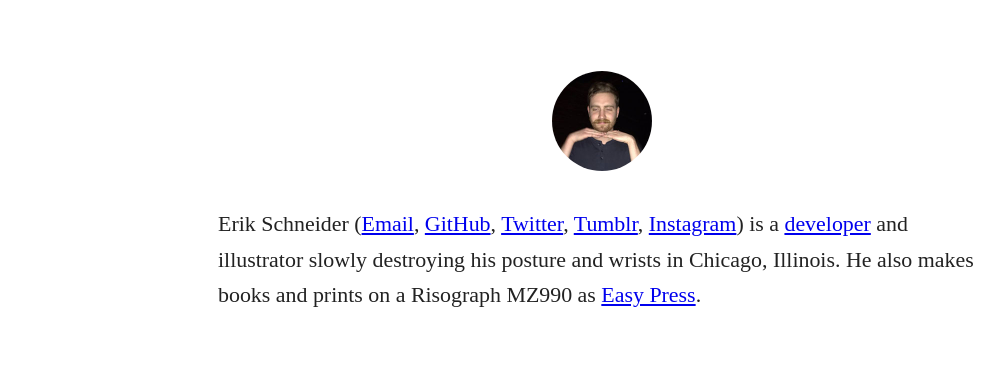
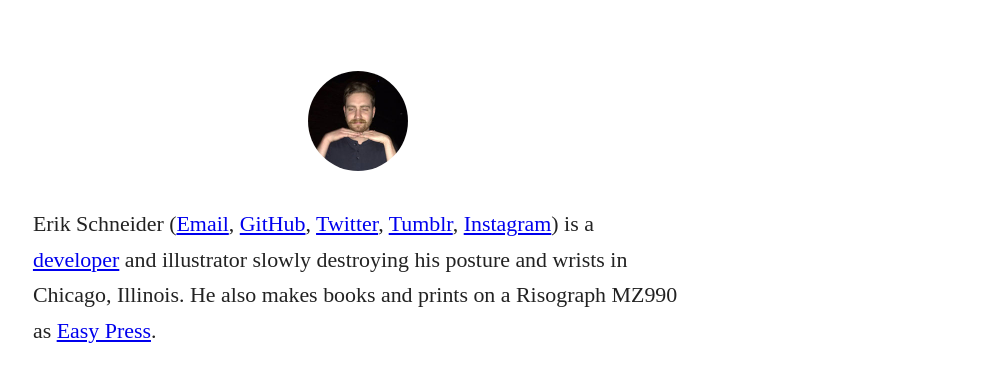
Before and after one commit to schneiderik/schneiderik, a PHP site: page / in a window 1280 px wide. Shown: the top 382 px of the page, without its empty margins (38-1042 px from the left). Run offline with PHP 8.4, Linux system fonts and the light colour scheme; some web fonts are replaced.

Commit message:
align the site to the left

```diff
--- a/css/main.css
+++ b/css/main.css
@@ -70,14 +70,14 @@ img:last-child, p:last-child, ul:last-child, ol:last-child, table:last-child, co
 
 body > section {
   width: 80%;
-  max-width: 768px;
-  margin: 3.236rem auto;
+  max-width: 650px;
+  margin: 3.236rem;
 }
 
 @media (max-width: 768px) {
   body > section {
     width: 86%;
-    margin: 1.618rem auto;
+    margin: 1.618rem;
   }
 }
 
```
